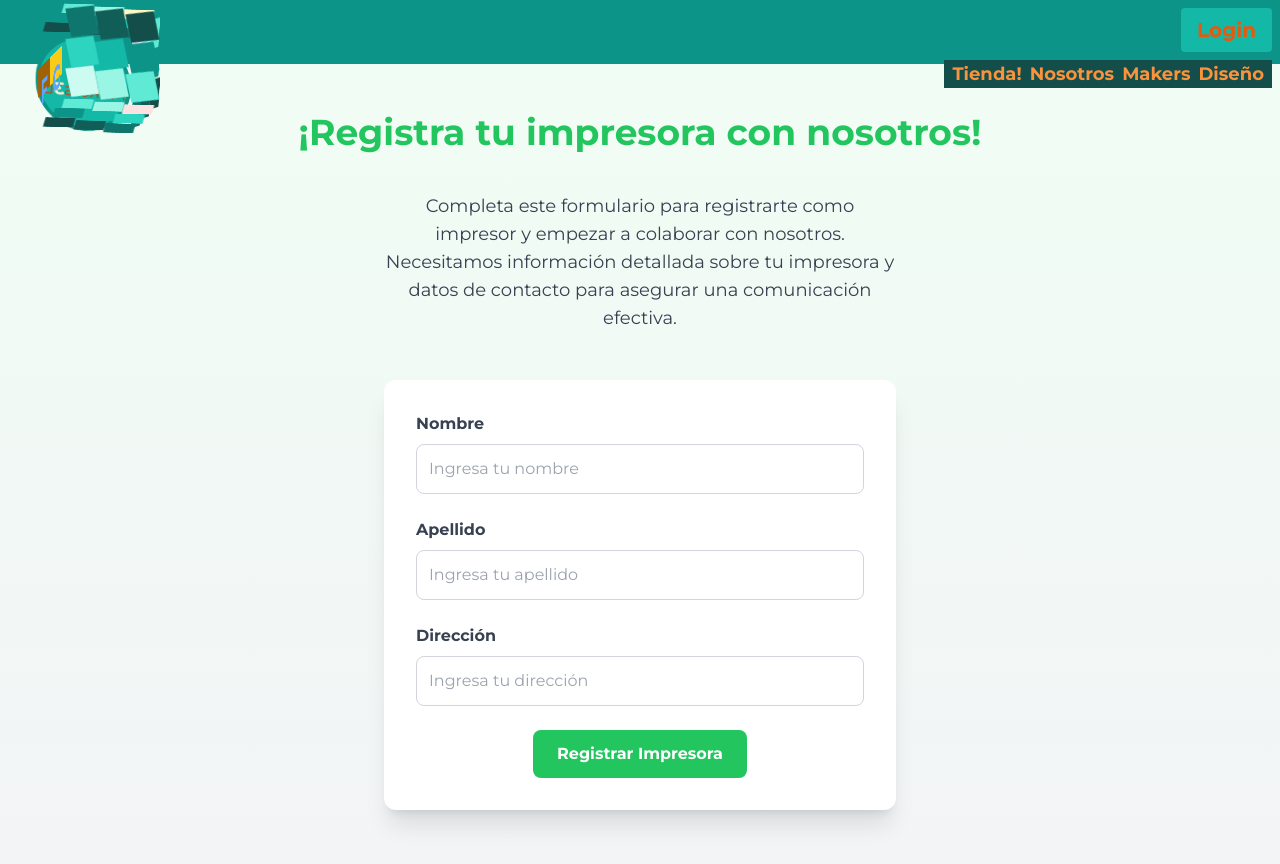
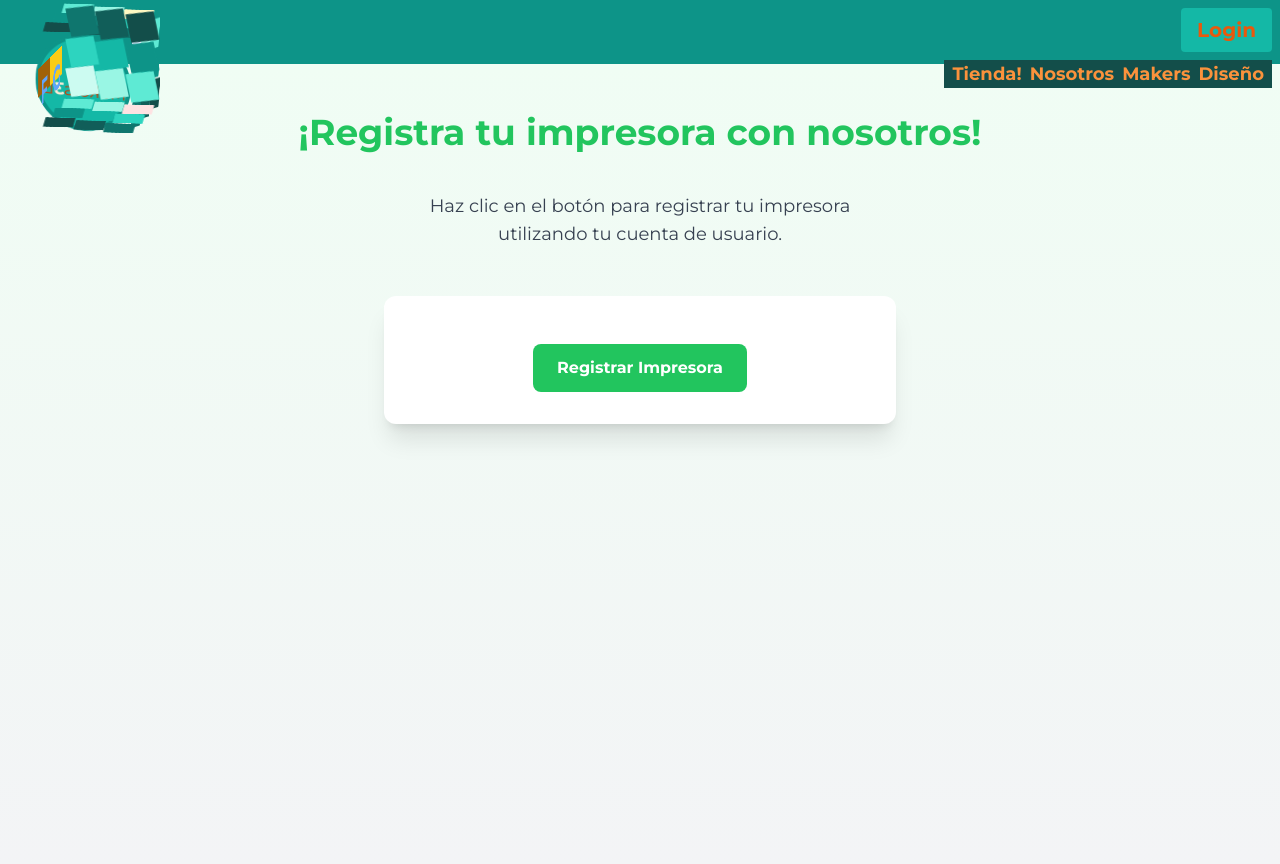
Before and after one commit to frncscgvdesarrollos/shop3d, a Next.js app: page /shop/makers/registerPrinter in a window 1280 px wide. Built offline with nearby package versions, Linux system fonts and the light colour scheme; no server answers.

Commit message:
jueves por la tarde

```diff
--- a/src/app/shop/makers/registerPrinter/page.jsx
+++ b/src/app/shop/makers/registerPrinter/page.jsx
@@ -1,31 +1,20 @@
 'use client'
 import { UserAuth } from '../../../context/AuthContext';
 import { useState, useEffect } from 'react';
-import { createPrinter } from '../../firebase'; // Asegúrate de implementar esta función
+import { createImpresora } from '@/app/firebase';
 
 export default function RegisterPrinter() {
     const { user } = UserAuth();
 
     const [printerInfo, setPrinterInfo] = useState({
-        uid: '',
-        nombre: '',
-        apellido: '',
-        direccion: '',
-        telefono: '',
-        dni: '',
-        impresoraModelo: '',
-        impresoraSerial: '',
-        cvu: '',
-        banco: '',
-        direccionBancaria: '',
-        role: 'printer', // rol por defecto
-        // Valores por defecto para la impresora
+        uid: user?.uid , // Solo vamos a usar el uid del usuario autenticado
         currentImpresion: {},
         horasImprimidas: 0,
         horasRestantes: 0,
         id: 1, // Asigna el id de impresora de manera dinámica si es necesario
         lastImpresion: {},
         pedido: [],
+        pedidosTotales:0
     });
 
     // Actualiza el uid cuando el usuario cambia
@@ -38,19 +27,11 @@ export default function RegisterPrinter() {
         }
     }, [user]);
 
-    function handleChange(e) {
-        const { name, value } = e.target;
-        setPrinterInfo(prevState => ({
-            ...prevState,
-            [name]: value
-        }));
-    }
-
     function handleSubmit(e) {
         e.preventDefault();
 
         // Llamada a la función para crear la impresora en Firebase
-        createPrinter(printerInfo)
+        createImpresora(printerInfo)
             .then(res => {
                 console.log('Impresora registrada con éxito:', res);
                 window.location.href = '/shop'; // Redirige a otra página si es necesario
@@ -64,44 +45,9 @@ export default function RegisterPrinter() {
         <div className='flex flex-col items-center gap-6 p-8 bg-gradient-to-b from-green-50 to-gray-100 min-h-screen'>
             <h2 className='text-4xl font-extrabold text-green-500 my-4'>¡Registra tu impresora con nosotros!</h2>
             <p className='text-lg text-gray-700 mb-6 text-center max-w-lg'>
-                Completa este formulario para registrarte como impresor y empezar a colaborar con nosotros.
-                Necesitamos información detallada sobre tu impresora y datos de contacto para asegurar una comunicación efectiva.
+                Haz clic en el botón para registrar tu impresora utilizando tu cuenta de usuario.
             </p>
             <form onSubmit={handleSubmit} className='bg-white shadow-xl rounded-xl p-8 w-full max-w-lg space-y-6'>
-                <div className='flex flex-col'>
-                    <label htmlFor="nombre" className="font-semibold text-gray-700">Nombre</label>
-                    <input
-                        type="text"
-                        name="nombre"
-                        value={printerInfo.nombre}
-                        onChange={handleChange}
-                        className='mt-2 p-3 rounded-lg border border-gray-300 focus:border-green-500 focus:ring focus:ring-green-200'
-                        placeholder="Ingresa tu nombre"
-                    />
-                </div>
-                <div className='flex flex-col'>
-                    <label htmlFor="apellido" className="font-semibold text-gray-700">Apellido</label>
-                    <input
-                        type="text"
-                        name="apellido"
-                        value={printerInfo.apellido}
-                        onChange={handleChange}
-                        className='mt-2 p-3 rounded-lg border border-gray-300 focus:border-green-500 focus:ring focus:ring-green-200'
-                        placeholder="Ingresa tu apellido"
-                    />
-                </div>
-                <div className='flex flex-col'>
-                    <label htmlFor="direccion" className="font-semibold text-gray-700">Dirección</label>
-                    <input
-                        type="text"
-                        name="direccion"
-                        value={printerInfo.direccion}
-                        onChange={handleChange}
-                        className='mt-2 p-3 rounded-lg border border-gray-300 focus:border-green-500 focus:ring focus:ring-green-200'
-                        placeholder="Ingresa tu dirección"
-                    />
-                </div>
-                {/* Continúa con los demás campos del formulario */}
                 <div className='flex justify-center mt-4'>
                     <button type="submit" className="bg-green-500 hover:bg-green-700 text-white font-bold py-3 px-6 rounded-lg transition duration-300 ease-in-out transform hover:scale-105">
                         Registrar Impresora
```
